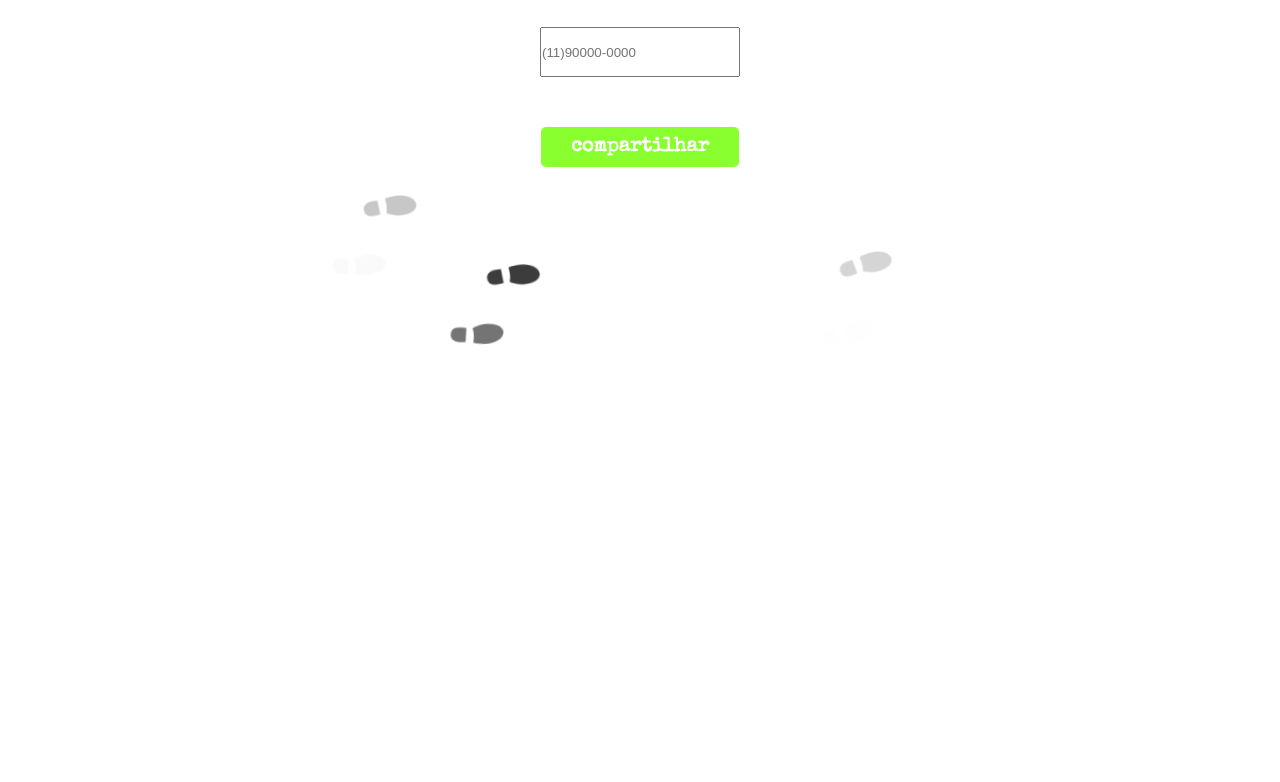
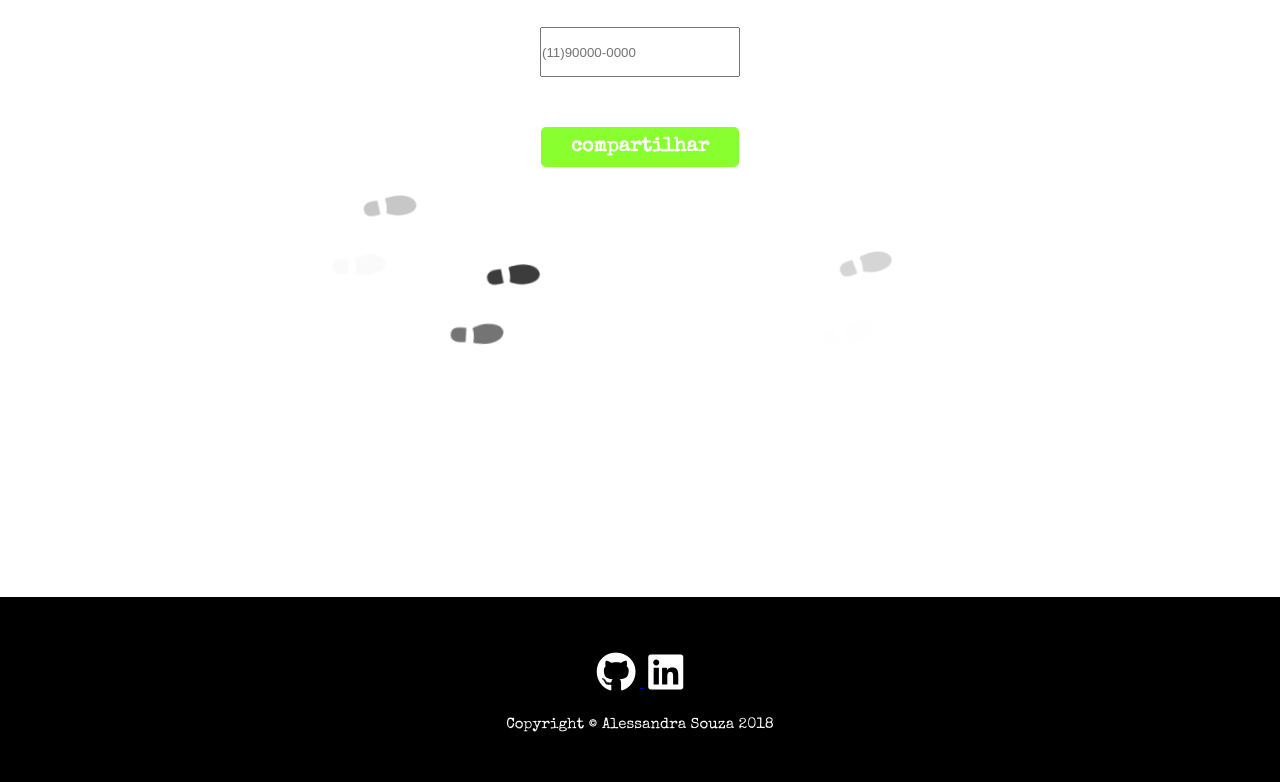
Before and after one commit to alessandrizes/efeitoenjuba, a website built with webpack: page index.html in a window 1280 px wide. Shown: the part 6200-6982 px from the top of the page. Before the commit the page ends 6747 px from the top, so only its background shows below. Built offline with nearby package versions, Linux system fonts and the light colour scheme.

Commit message:
Add footer

```diff
--- a/index.html
+++ b/index.html
@@ -5,6 +5,10 @@
   <meta charset="UTF-8">
   <meta name="viewport" content="width=device-width, initial-scale=1.0">
   <meta http-equiv="X-UA-Compatible" content="ie=edge">
+
+  <link rel="stylesheet" href="https://use.fontawesome.com/releases/v5.4.1/css/all.css" integrity="sha384-5sAR7xN1Nv6T6+dT2mhtzEpVJvfS3NScPQTrOxhwjIuvcA67KV2R5Jz6kr4abQsz"
+    crossorigin="anonymous">
+
   <title>efeito enjuba</title>
   <link href="https://fonts.googleapis.com/css?family=Special+Elite" rel="stylesheet">
 </head>
@@ -193,7 +197,7 @@
   </section>
   <!-- end step 07 -->
   <!-- start share section -->
-  <section class="share">
+  <section id="share" class="share">
     <div class="container">
       <h4>Agora, chegou o momento de praticar o que você aprendeu!</h4>
       <p>Pense na pessoa que mais te ajudou até esse momento. Envie um WhatsApp de gratidão a ela! Preencha abaixo com
@@ -235,6 +239,22 @@
     </div>
   </section>
   <!-- end share section -->
+  <!-- start footer -->
+  <footer class="footer">
+    <div class="container">
+      <div>
+        <a href="https://github.com/alessouza" target="_blank">
+          <i class="fab fa-github"></i>
+        </a>
+        <a href="https://www.linkedin.com/in/alessandrassouza/" target="_blank">
+          <i class="fab fa-linkedin"></i>
+        </a>
+      </div>
+      <p class="footer__text">Copyright © Alessandra Souza 2018</p>
+    </div>
+  </footer>
+
+  <!-- end footer -->
   <script src="./dist/enjuba.js"></script>
 </body>
 
--- /dev/null
+++ b/src/scss/_layout/footer.scss
@@ -0,0 +1,27 @@
+/* footer */
+.footer{
+    margin-top: 50px;
+    background-color: $color-primary;
+    padding: 50px;
+    .container {
+        display: flex;
+        flex-direction: column;
+        align-items: center;
+    }
+    &__text {
+        text-align: center;
+        margin-top: 20px;
+        color: $color-secondary;
+        font-size: 1.5rem;
+    }
+}
+.fa-github {
+    color: $color-secondary;
+    font-size: 40px;
+    margin: 5px;
+}
+.fa-linkedin {
+    color: $color-secondary;
+    font-size: 40px;
+    margin: 5px;
+}
--- a/src/scss/main.scss
+++ b/src/scss/main.scss
@@ -5,6 +5,7 @@
 @import '_layout/steps';
 @import '_layout/share';
 @import '_layout/footprints';
+@import '_layout/footer';
 @import '_base/base';
 @import '_components/button';
 @import '_components/input';
```
